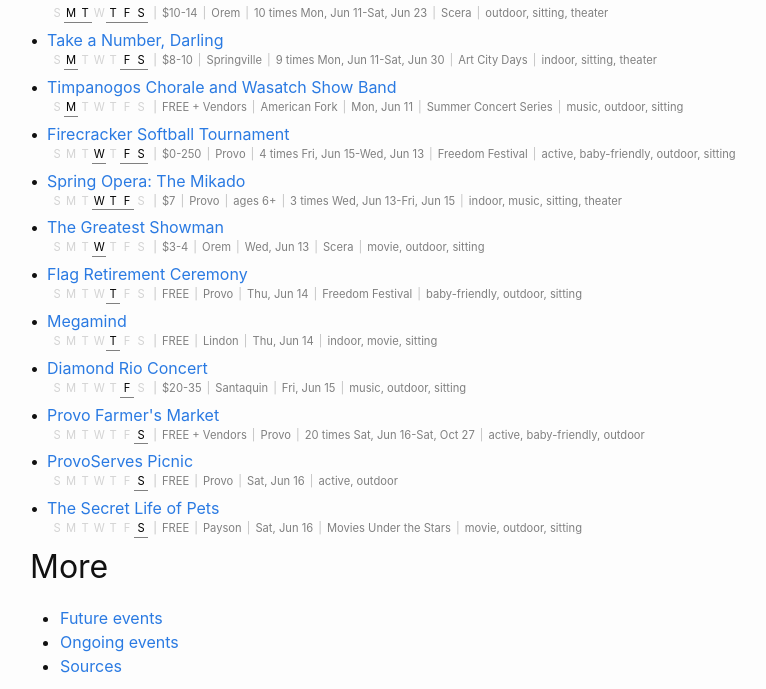
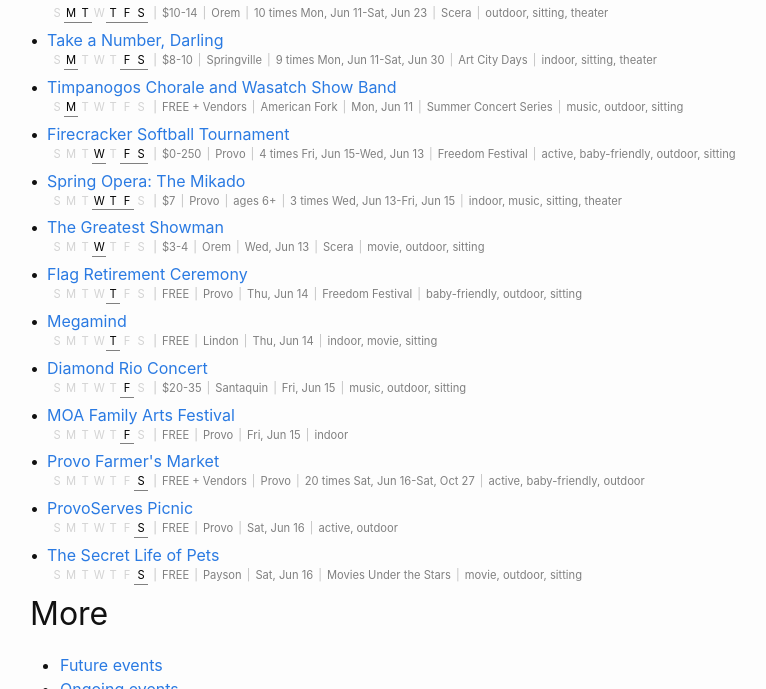
Before and after one commit to iffy/utahvalley, a Jekyll site: the page built from index.md, in a window 1280 px wide and 900 px high, scrolled down 2217 px, cut to the strip 0-689 px from the top of the window. Shown: the whole strip, without its empty margins (240-1006 px from the left). Built offline with Jekyll 4.4.1, drawn with Linux system fonts in a browser that asks for light colours; comment, search, counter and statistics services are not loaded.

Commit message:
Add family Arts Festival

```diff
--- a/_data/events/other.yml
+++ b/_data/events/other.yml
@@ -11,6 +11,16 @@
 #     - sitting
 #     - active
 #   when:
+- name: MOA Family Arts Festival
+  url: 'https://www.facebook.com/events/239508803263358/'
+  location: Provo
+  partof: null
+  minage: null
+  when:
+    - '2018-06-15'
+  tags:
+    - indoor
+  price: free
 
 #----------------------
 # Eagle Mountain Movies in the Park
```
